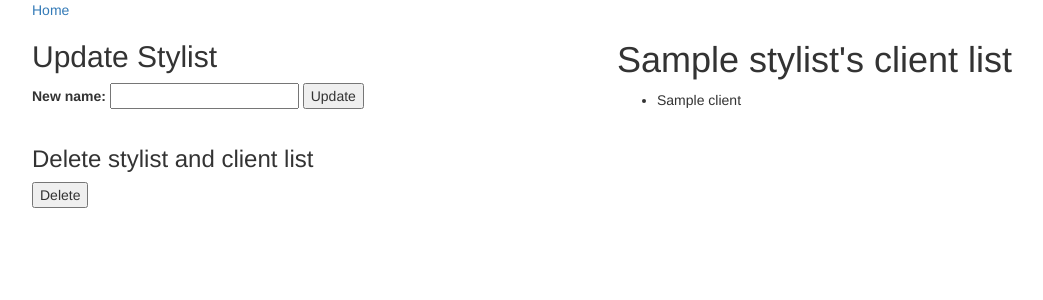
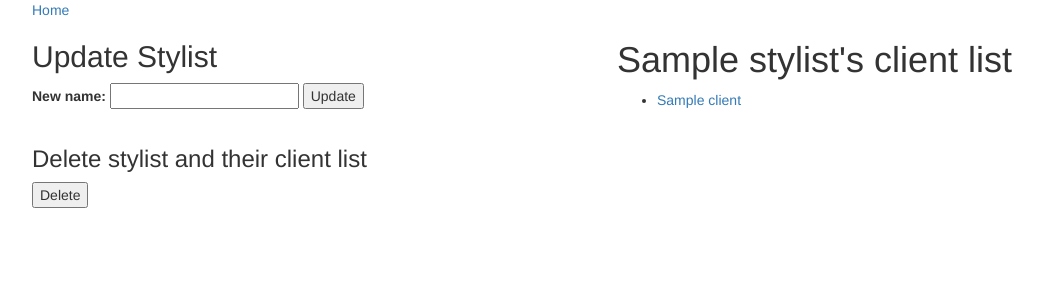
Before and after one commit to Xesme/hair-salon, a PHP site: template views/stylist.html.twig in a window 1280 px wide. Shown: the top 300 px of the page, without its empty margins (38-1081 px from the left). Run offline with PHP 8.4, Linux system fonts and the light colour scheme; the template is opened without the code that fills it: most values are stand-ins (such as "Sample title", 1, 10 or a date in 2020); some libraries are stand-ins or nearby versions.

Commit message:
add link to route to the client edit page for convenience (views/stylist)

```diff
--- a/views/stylist.html.twig
+++ b/views/stylist.html.twig
@@ -17,12 +17,12 @@
         <h1>{{ stylist }}'s client list</h1>
         <ul>
             {% for client in clients %}
-                <li>{{ client.getName }}</li>
+                <li><a href="/client/{{ client.getId }}">{{ client.getName }}</a></li>
             {% endfor %}
         </ul>
     </div>
 </div>
-<h3>Delete stylist and client list</h3>
+<h3>Delete stylist and their client list</h3>
 <form action="/delete/stylist" method="post">
     <input name="_method" value="delete" hidden>
     <button type="submit">Delete</button>
```
